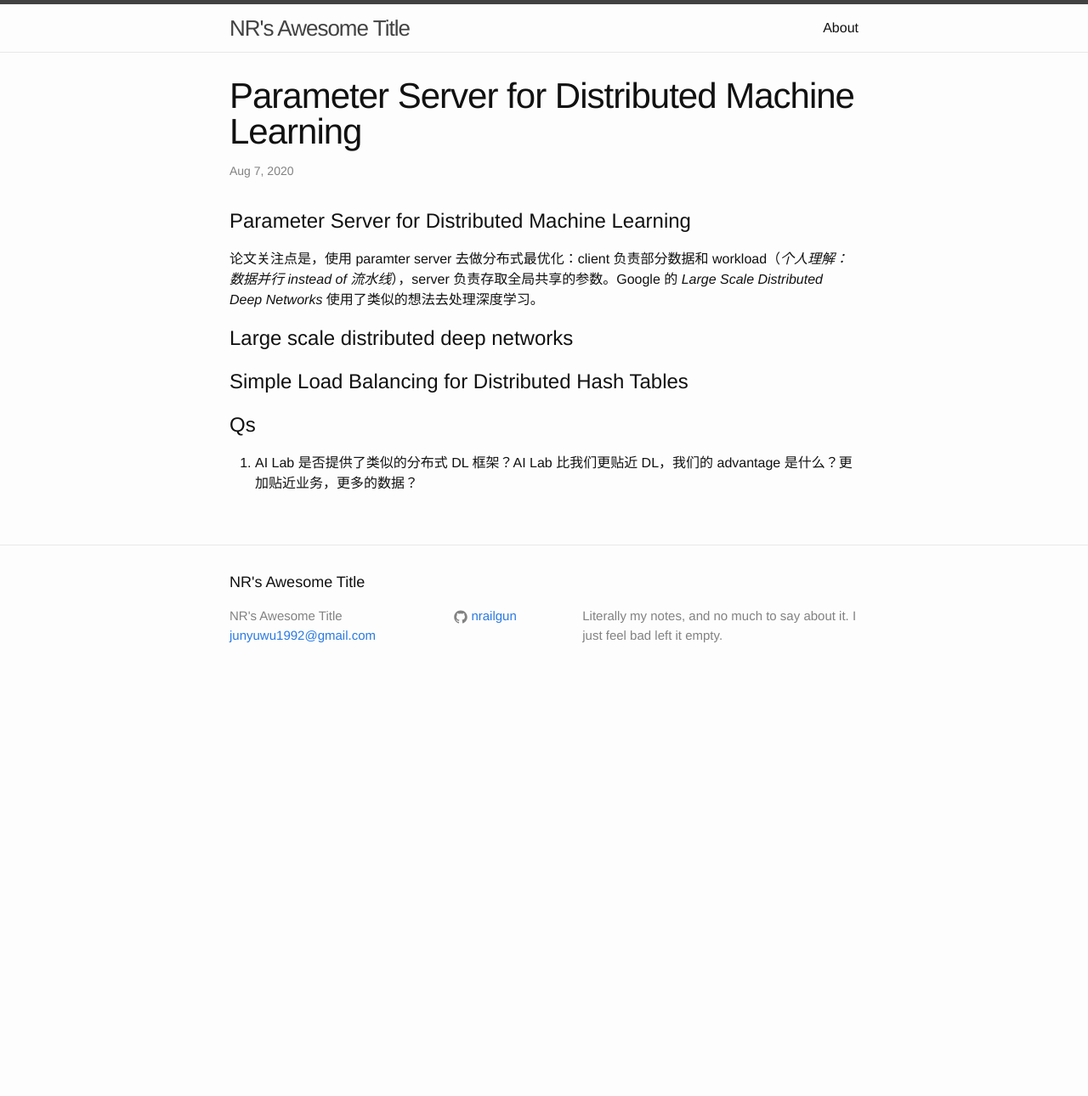
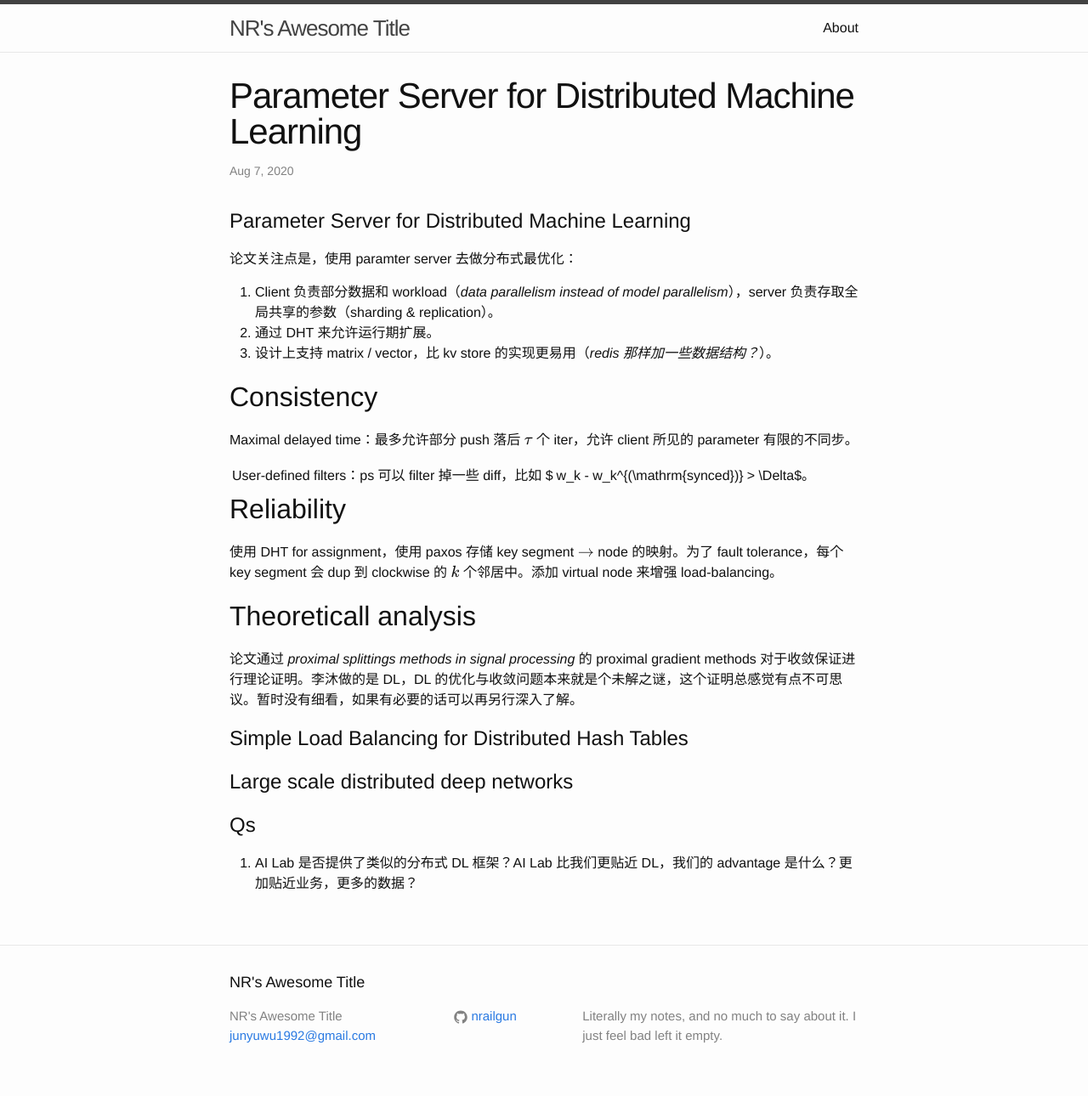
Before and after one commit to nrailgun/nrailgun.github.io, a Jekyll site: the page built from _posts/distributed-systems/2020-08-07-ps-4-dml.md, in a window 1280 px wide. Shown: the whole page at 85% size. Built offline with Jekyll 4.4.1, drawn with Linux system fonts in a browser that asks for light colours; formulas are drawn with MathJax 3; a script that is not in the unit is left out; before the commit the page ends 900 px from its top, so only the background shows below that.

Commit message:
20200813

```diff
--- a/_posts/distributed-systems/2020-08-07-ps-4-dml.md
+++ b/_posts/distributed-systems/2020-08-07-ps-4-dml.md
@@ -8,7 +8,31 @@ date: 2020-08-07 00:00:00
 
 # Parameter Server for Distributed Machine Learning
 
-论文关注点是，使用 paramter server 去做分布式最优化：client 负责部分数据和 workload（*个人理解：数据并行 instead of 流水线*），server 负责存取全局共享的参数。Google 的 *Large Scale Distributed Deep Networks* 使用了类似的想法去处理深度学习。
+论文关注点是，使用 paramter server 去做分布式最优化：
+
+1. Client 负责部分数据和 workload（*data parallelism instead of model parallelism*），server 负责存取全局共享的参数（sharding & replication）。
+2. 通过 DHT 来允许运行期扩展。
+3. 设计上支持 matrix / vector，比 kv store 的实现更易用（*redis 那样加一些数据结构？*）。
+
+## Consistency
+
+Maximal delayed time：最多允许部分 push 落后 $\tau$ 个 iter，允许 client 所见的 parameter 有限的不同步。
+
+User-defined filters：ps 可以 filter 掉一些 diff，比如 $|w_k - w_k^{(\mathrm{synced})}| > \Delta$。
+
+## Reliability
+
+使用 DHT for assignment，使用 paxos 存储 key segment $\to$ node 的映射。为了 fault tolerance，每个 key segment 会 dup 到 clockwise 的 $k$ 个邻居中。添加 virtual node 来增强 load-balancing。
+
+## Theoreticall analysis
+
+论文通过 *proximal splittings methods in signal processing* 的 proximal gradient methods 对于收敛保证进行理论证明。李沐做的是 DL，DL 的优化与收敛问题本来就是个未解之谜，这个证明总感觉有点不可思议。暂时没有细看，如果有必要的话可以再另行深入了解。
+
+# Simple Load Balancing for Distributed Hash Tables
+
+
+
+# Large scale distributed deep networks
 
 
 
@@ -38,12 +62,6 @@ date: 2020-08-07 00:00:00
 
 
 
-
-
-# Large scale distributed deep networks
-
-# Simple Load Balancing for Distributed Hash Tables
-
 # Qs
 
 1. AI Lab 是否提供了类似的分布式 DL 框架？AI Lab 比我们更贴近 DL，我们的 advantage 是什么？更加贴近业务，更多的数据？
```
